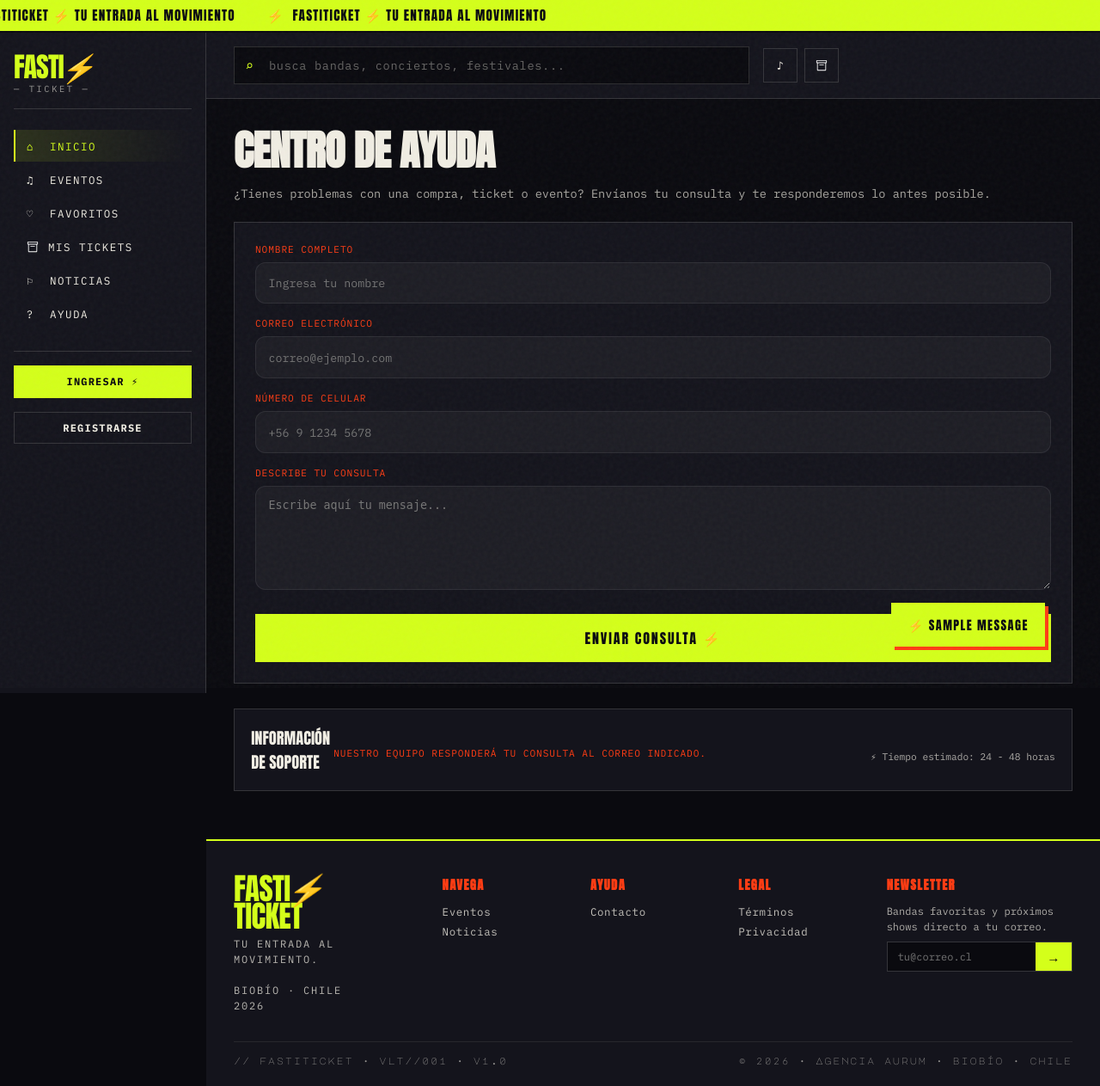
After one commit to alexanderorozcoavila/tiketera, a Django app: page /help/ in a window 1280 px wide. The commit adds this page. Shown: the whole page at 86% size. Run offline with Django 4.2, Linux system fonts and the light colour scheme; tables that the repository leaves empty hold one stand-in row (values such as "Sample post"); one stand-in notice (Sample message) is shown; some libraries are stand-ins or nearby versions; some web fonts are replaced.

Commit message:
feat: implementar centro de ayuda y mejora de visualizacion de tickets y navegacion
- Se agregó el Centro de Ayuda con formulario de contacto y envío de consultas por correo.
- Se integraron vistas, URLs y lógica de backend para procesar solicitudes de soporte.
- Se corrigió la visualización de mensajes de confirmación.
- Se simplificó la información mostrada en los tickets para utilizar únicamente datos reales almacenados en el sistema.
- Se eliminaron valores estáticos o ficticios del modal de tickets.
- Se realizaron ajustes de interfaz y navegación relacionados con soporte y gestión de tickets.

```diff
--- a/events/urls.py
+++ b/events/urls.py
@@ -1,10 +1,14 @@
 from django.urls import path
-from .views import EventListView, EventDetailView, AllFilterEventView
+from .views import EventListView, EventDetailView, AllFilterEventView, help_view, enviar_consulta
 
 urlpatterns = [
     path('', EventListView.as_view(), name='event_list'),
     path('evento/<int:pk>/', EventDetailView.as_view(), name='event_detail'),
 
     #EVENTOS FILTRADOS
-    path('eventos/', AllFilterEventView.as_view(), name='all_filter_event')
+    path('eventos/', AllFilterEventView.as_view(), name='all_filter_event'),
+
+    #AYUDA
+    path('help/', help_view, name='help'),
+    path('help/enviar/', enviar_consulta, name='enviar_consulta'),
 ]
--- a/events/views.py
+++ b/events/views.py
@@ -1,7 +1,10 @@
-from django.shortcuts import render
+from django.shortcuts import render, redirect
 from django.views.generic import ListView, DetailView
 from .models import Event
 
+#FORMULARIO DE AYUDA
+from django.core.mail import EmailMessage
+from django.contrib import messages
 
 class EventListView(ListView):
     model = Event
@@ -53,3 +56,56 @@ class AllFilterEventView(ListView):
             )
 
         return queryset
+
+
+# ==========================
+# CENTRO DE AYUDA
+# ==========================
+
+def help_view(request):
+    return render(request, 'events/help.html')
+
+
+def enviar_consulta(request):
+
+    if request.method == "POST":
+
+        nombre = request.POST.get('nombre')
+        correo = request.POST.get('correo')
+        telefono = request.POST.get('telefono')
+        mensaje = request.POST.get('mensaje')
+
+        cuerpo = f"""
+Nueva consulta desde FastiTicket
+
+Nombre: {nombre}
+Correo: {correo}
+Teléfono: {telefono}
+
+Mensaje:
+{mensaje}
+"""
+
+        email = EmailMessage(
+            subject=f"[FASTITICKET] Consulta de {nombre}",
+            body=cuerpo,
+            to=['correoEmpresa@gmail.com']  # cambia por coreo de empresa
+        )
+
+        email.reply_to = [correo]
+
+        try:
+            email.send()
+
+            messages.success(
+                request,
+                'Consulta enviada correctamente ⚡'
+            )
+
+        except Exception:
+            messages.error(
+                request,
+                'No fue posible enviar la consulta.'
+            )
+
+    return redirect('help')
--- a/templates/base.html
+++ b/templates/base.html
@@ -1986,28 +1986,28 @@
 
     <nav class="nav-main">
       <a href="/" class="nav-item active" data-view="home"><span class="icon">⌂</span> INICIO</a>
-      <a href="/#destacados-seccion" class="nav-item" data-view="conciertos"><span class="icon">♫</span> CONCIERTOS</a>
-      <a href="#generos-seccion" class="nav-item" data-view="conciertos"><span class="icon">✦</span> FESTIVALES</a>
-      <button class="nav-item" data-view="conciertos"><span class="icon">♣</span> BANDAS</button>
+      <a href="/#destacados-seccion" class="nav-item" data-view="conciertos"><span class="icon">♫</span> EVENTOS</a>
+      <!-- <a href="#generos-seccion" class="nav-item" data-view="conciertos"><span class="icon">✦</span> FESTIVALES</a> -->
+      <!-- <button class="nav-item" data-view="conciertos"><span class="icon">♣</span> BANDAS</button> -->
       <a href="{% url 'my_favorite' %}" class="nav-item {% if request.path == '/mis-favoritos/' %}active{% endif %}" data-view="favoritos"> <span class="icon">♡</span> FAVORITOS</a>
       <a href="{% url 'my_tickets' %}" class="nav-item" data-view="mistickets">
         <svg width="14" height="14" xmlns="http://www.w3.org/2000/svg" viewBox="0 0 14 16">
                 <path fill-rule="evenodd" d="M13 2H1v2h12V2zM0 4a1 1 0 0 0 1 1v9a1 1 0 0 0 1 1h10a1 1 0 0 0 1-1V5a1 1 0 0 0 1-1V2a1 1 0 0 0-1-1H1a1 1 0 0 0-1 1v2zm2 1h10v9H2V5zm2 3h6V7H4v1z" fill="white"/>
         </svg>
          MIS TICKETS</a>
-      <button class="nav-item" data-view="conciertos"><span class="icon">⌚</span> CALENDARIO</button>
+      <!-- <button class="nav-item" data-view="conciertos"><span class="icon">⌚</span> CALENDARIO</button> -->
       <button class="nav-item" data-view="home"><span class="icon">⚐</span> NOTICIAS</button>
-      <button class="nav-item" data-view="home"><span class="icon">☠</span> CLUB VOLTAJE</button>
-      <button class="nav-item" data-view="home"><span class="icon">?</span> AYUDA</button>
+      <!-- <button class="nav-item" data-view="home"><span class="icon">☠</span> CLUB VOLTAJE</button> -->
+      <a href="{% url 'help' %}" class="nav-item" data-view="home"><span class="icon">?</span> AYUDA</a>
     </nav>
 
-    <div class="club-card">
+    <!-- <div class="club-card">
       <div class="lab">// únete al</div>
       <div class="title">Club Voltaje</div>
       <div class="skull">☠</div>
       <div class="desc">Pre-ventas exclusivas, dtos. y acceso anticipado a todos los shows.</div>
       <button>regístrate</button>
-    </div>
+    </div> -->
 
     <div class="account">
       {% if user.is_authenticated %}
@@ -2030,12 +2030,12 @@
         <a href="{% url 'register' %}" class="btn-auth-sidebar btn-auth-reg">REGISTRARSE</a>
       {% endif %}
 
-      <div class="socials">
+      <!--<div class="socials">
         <a href="https://www.instagram.com/aurum.agencia_" target="_blank" title="Instagram"><svg viewBox="0 0 24 24" fill="currentColor"><path d="M12 2.16c3.2 0 3.58 0 4.85.07 3.25.15 4.77 1.69 4.92 4.92.06 1.27.07 1.65.07 4.85s0 3.58-.07 4.85c-.15 3.23-1.67 4.77-4.92 4.92-1.27.06-1.65.07-4.85.07s-3.58 0-4.85-.07c-3.26-.15-4.77-1.7-4.92-4.92-.06-1.27-.07-1.65-.07-4.85s0-3.58.07-4.85C2.38 3.92 3.9 2.38 7.15 2.23 8.42 2.17 8.8 2.16 12 2.16zm0-2.16C8.74 0 8.33 0 7.05.07 2.7.27.27 2.69.07 7.05.01 8.33 0 8.74 0 12s0 3.67.07 4.95c.2 4.36 2.62 6.78 6.98 6.98 1.28.07 1.69.07 4.95.07s3.67 0 4.95-.07c4.35-.2 6.78-2.62 6.98-6.98.07-1.28.07-1.69.07-4.95s0-3.67-.07-4.95C23.74 2.7 21.31.27 16.95.07 15.67 0 15.26 0 12 0zm0 5.84a6.16 6.16 0 1 0 0 12.32 6.16 6.16 0 0 0 0-12.32zM12 16a4 4 0 1 1 0-8 4 4 0 0 1 0 8zm6.4-11.85a1.44 1.44 0 1 0 0 2.88 1.44 1.44 0 0 0 0-2.88z"/></svg></a>
         <a href="#" title="TikTok"><svg viewBox="0 0 24 24" fill="currentColor"><path d="M19.59 6.69a4.83 4.83 0 0 1-3.77-4.25V2h-3.45v13.67a2.89 2.89 0 0 1-5.2 1.74 2.89 2.89 0 0 1 2.31-4.64 2.93 2.93 0 0 1 .88.13V9.4a6.84 6.84 0 0 0-1-.05A6.33 6.33 0 0 0 5.8 20.1a6.34 6.34 0 0 0 10.86-4.43V8.77a8.16 8.16 0 0 0 4.77 1.52V6.84a4.85 4.85 0 0 1-1.84-.15z"/></svg></a>
         <a href="#" title="X"><svg viewBox="0 0 24 24" fill="currentColor"><path d="M18.244 2.25h3.308l-7.227 8.26 8.502 11.24H16.17l-5.214-6.817L4.99 21.75H1.68l7.73-8.835L1.254 2.25H8.08l4.713 6.231zm-1.161 17.52h1.833L7.084 4.126H5.117z"/></svg></a>
-        <a href="#" title="Spotify"><svg viewBox="0 0 24 24" fill="currentColor"><path d="M12 0C5.4 0 0 5.4 0 12s5.4 12 12 12 12-5.4 12-12S18.66 0 12 0zm5.521 17.34c-.24.359-.66.48-1.021.24-2.82-1.74-6.36-2.101-10.561-1.141-.418.122-.779-.179-.899-.539-.12-.421.18-.78.54-.9 4.56-1.021 8.52-.6 11.64 1.32.42.18.479.659.301 1.02zm1.44-3.3c-.301.42-.841.6-1.262.3-3.239-1.98-8.159-2.58-11.939-1.38-.479.12-1.02-.12-1.14-.6-.12-.48.12-1.021.6-1.141C9.6 9.9 15 10.561 18.72 12.84c.361.181.54.78.241 1.2zm.12-3.36C15.24 8.4 8.82 8.16 5.16 9.301c-.6.179-1.2-.181-1.38-.721-.18-.601.18-1.2.72-1.381 4.26-1.26 11.28-1.02 15.721 1.621.539.3.719 1.02.42 1.56-.299.421-1.02.599-1.559.3z"/></svg></a>
-      </div>
+         <a href="#" title="Spotify"><svg viewBox="0 0 24 24" fill="currentColor"><path d="M12 0C5.4 0 0 5.4 0 12s5.4 12 12 12 12-5.4 12-12S18.66 0 12 0zm5.521 17.34c-.24.359-.66.48-1.021.24-2.82-1.74-6.36-2.101-10.561-1.141-.418.122-.779-.179-.899-.539-.12-.421.18-.78.54-.9 4.56-1.021 8.52-.6 11.64 1.32.42.18.479.659.301 1.02zm1.44-3.3c-.301.42-.841.6-1.262.3-3.239-1.98-8.159-2.58-11.939-1.38-.479.12-1.02-.12-1.14-.6-.12-.48.12-1.021.6-1.141C9.6 9.9 15 10.561 18.72 12.84c.361.181.54.78.241 1.2zm.12-3.36C15.24 8.4 8.82 8.16 5.16 9.301c-.6.179-1.2-.181-1.38-.721-.18-.601.18-1.2.72-1.381 4.26-1.26 11.28-1.02 15.721 1.621.539.3.719 1.02.42 1.56-.299.421-1.02.599-1.559.3z"/></svg></a>
+      </div>-->
     </div>
   </aside>
 
@@ -2046,7 +2046,7 @@
         <input type="text" id="searchInput" placeholder="busca bandas, conciertos, festivales..." />
       </div>
       <div class="header-actions">
-        <div class="header-pill"><span class="bolt">⚡</span> CLUB VOLTAJE</div>
+        <!-- <div class="header-pill"><span class="bolt">⚡</span> CLUB VOLTAJE</div> -->
         <button class="icon-btn">♪</button>
         <a class="icon-btn" href="{% url 'my_tickets' %}">
             <svg width="14" height="14" xmlns="http://www.w3.org/2000/svg" viewBox="0 0 14 16">
@@ -2055,16 +2055,6 @@
         </a>
       </div>
     </header>
-
-    {% if messages %}
-      <div style="padding: 1.5rem 2rem 0 2rem;">
-        {% for message in messages %}
-          <div>
-            // {{ message|upper }}
-          </div>
-        {% endfor %}
-      </div>
-    {% endif %}
 
    <div>
       {% block content %}
@@ -2080,18 +2070,18 @@
         <div class="footer-col">
           <h5>Navega</h5>
           <ul>
-            <li><a href="#">Conciertos</a></li>
-            <li><a href="#">Festivales</a></li>
-            <li><a href="#">Bandas</a></li>
+            <li><a href="#">Eventos</a></li>
+            <!-- <li><a href="#">Festivales</a></li> -->
+            <!-- <li><a href="#">Bandas</a></li> -->
             <li><a href="#">Noticias</a></li>
           </ul>
         </div>
         <div class="footer-col">
           <h5>Ayuda</h5>
           <ul>
-            <li><a href="#">Preguntas frecuentes</a></li>
+            <!-- <li><a href="#">Preguntas frecuentes</a></li>
             <li><a href="#">Cómo comprar</a></li>
-            <li><a href="#">Devoluciones</a></li>
+            <li><a href="#">Devoluciones</a></li> -->
             <li><a href="#">Contacto</a></li>
           </ul>
         </div>
@@ -2100,7 +2090,7 @@
           <ul>
             <li><a href="#">Términos</a></li>
             <li><a href="#">Privacidad</a></li>
-            <li><a href="#">Cookies</a></li>
+            <!-- <li><a href="#">Cookies</a></li> -->
           </ul>
         </div>
         <div class="footer-col">
--- a/templates/events/event_list.html
+++ b/templates/events/event_list.html
@@ -12,8 +12,8 @@
           </div>
       <p class="hero-desc">Bandas chilenas, gigantes internacionales y festivales pasando por tu ciudad. Compra rápido, sin vueltas, sin sustos.</p>
       <div class="hero-cta">
-        <a href="{% url 'all_filter_event' %}"class="btn-primary" style="display: inline-block; text-align: center; text-decoration: none;">VER CONCIERTOS ⚡</a>
-        <a href="{% url 'all_filter_event' %}"  class="btn-ghost" style="display: inline-block; text-align: center; text-decoration: none;">→ festivales</a>
+        <a href="{% url 'all_filter_event' %}"class="btn-primary" style="display: inline-block; text-align: center; text-decoration: none;">VER EVENTOS ⚡</a>
+        <!-- <a href="{% url 'all_filter_event' %}"  class="btn-ghost" style="display: inline-block; text-align: center; text-decoration: none;">→ festivales</a> -->
       </div>
     </section>
 
--- /dev/null
+++ b/templates/events/help.html
@@ -0,0 +1,153 @@
+{% extends 'base.html' %}
+{% block content %}
+
+<div class="view active" id="view-help">
+
+    <div style="padding: 1.5rem 2rem 0;">
+        <h1 class="purchase-title" style="text-align:left; margin-bottom:0.3rem;">
+            Centro de Ayuda
+        </h1>
+
+        <p style="opacity:0.7; font-size:0.85rem;">
+            ¿Tienes problemas con una compra, ticket o evento? Envíanos tu consulta y te responderemos lo antes posible.
+        </p>
+    </div>
+
+    {% if messages %}
+        {% for message in messages %}
+            <div class="toast show" style="margin:1rem 2rem;">
+                ⚡ {{ message }}
+            </div>
+        {% endfor %}
+    {% endif %}
+
+    <div class="saved-list">
+
+        <div class="saved-card" style="padding:1.5rem; display:block;">
+
+            <form method="POST" action="{% url 'enviar_consulta' %}">
+
+                {% csrf_token %}
+
+                <div style="margin-bottom:1rem;">
+                    <label class="s-meta" style="display:block; margin-bottom:0.5rem;">
+                        Nombre Completo
+                    </label>
+
+                    <input
+                        type="text"
+                        name="nombre"
+                        required
+                        placeholder="Ingresa tu nombre"
+                        style="
+                            width:100%;
+                            padding:0.9rem;
+                            background:rgba(255,255,255,.04);
+                            border:1px solid rgba(255,255,255,.08);
+                            border-radius:12px;
+                            color:white;
+                            outline:none;
+                        "
+                    >
+                </div>
+
+                <div style="margin-bottom:1rem;">
+                    <label class="s-meta" style="display:block; margin-bottom:0.5rem;">
+                        Correo Electrónico
+                    </label>
+
+                    <input
+                        type="email"
+                        name="correo"
+                        required
+                        placeholder="correo@ejemplo.com"
+                        style="
+                            width:100%;
+                            padding:0.9rem;
+                            background:rgba(255,255,255,.04);
+                            border:1px solid rgba(255,255,255,.08);
+                            border-radius:12px;
+                            color:white;
+                            outline:none;
+                        "
+                    >
+                </div>
+
+                <div style="margin-bottom:1rem;">
+                    <label class="s-meta" style="display:block; margin-bottom:0.5rem;">
+                        Número de Celular
+                    </label>
+
+                    <input
+                        type="tel"
+                        name="telefono"
+                        required
+                        placeholder="+56 9 1234 5678"
+                        style="
+                            width:100%;
+                            padding:0.9rem;
+                            background:rgba(255,255,255,.04);
+                            border:1px solid rgba(255,255,255,.08);
+                            border-radius:12px;
+                            color:white;
+                            outline:none;
+                        "
+                    >
+                </div>
+
+                <div style="margin-bottom:1.5rem;">
+                    <label class="s-meta" style="display:block; margin-bottom:0.5rem;">
+                        Describe tu consulta
+                    </label>
+
+                    <textarea
+                        name="mensaje"
+                        rows="6"
+                        required
+                        placeholder="Escribe aquí tu mensaje..."
+                        style="
+                            width:100%;
+                            padding:0.9rem;
+                            background:rgba(255,255,255,.04);
+                            border:1px solid rgba(255,255,255,.08);
+                            border-radius:12px;
+                            color:white;
+                            resize:vertical;
+                            outline:none;
+                        "
+                    ></textarea>
+                </div>
+
+                <button
+                    type="submit"
+                    class="btn-primary"
+                    style="
+                        width:100%;
+                        justify-content:center;
+                        padding:1rem;
+                    "
+                >
+                    Enviar Consulta ⚡
+                </button>
+
+            </form>
+
+        </div>
+
+        <div class="saved-card" style="padding:1.2rem; margin-top:1rem;">
+            <div class="s-band">Información de soporte</div>
+
+            <div class="s-meta" style="margin-top:0.5rem;">
+                Nuestro equipo responderá tu consulta al correo indicado.
+            </div>
+
+            <div class="s-date" style="margin-top:1rem;">
+                <span>⚡ Tiempo estimado: 24 - 48 horas</span>
+            </div>
+        </div>
+
+    </div>
+
+</div>
+
+{% endblock %}
```
Also changed, not shown: templates/tickets/my_tickets.html (+70 -27 lines), tiketera/settings.py (+9 -1 lines).
